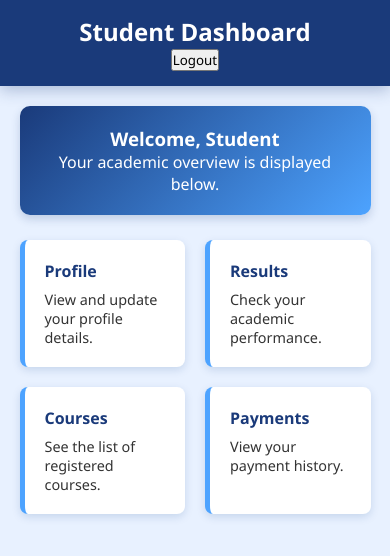
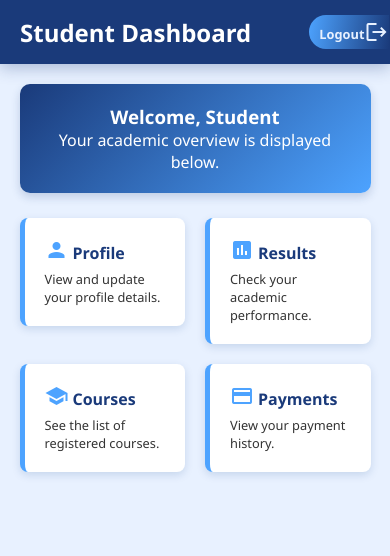
Before and after one commit to godwinA5751/uniPortal, a plain HTML site: page src/pages/student/dashboard.html in a window 390 px wide. Drawn offline with Linux system fonts and the light colour scheme.

Commit message:
update the logout button on the student page

```diff
--- a/src/pages/student/dashboard.html
+++ b/src/pages/student/dashboard.html
@@ -5,12 +5,13 @@
   <meta name="viewport" content="width=device-width, initial-scale=1.0">
   <title>Student Dashboard</title>
   <link rel="stylesheet" href="/src/pages/student/studentCSS/dashboard.css">
+  <link href="https://fonts.googleapis.com/icon?family=Material+Icons" rel="stylesheet">
 </head>
 <body>
 
   <header>
     <h2>Student Dashboard</h2>
-    <button class="logout-btn">Logout</button>
+    <button class="logout-btn"><span>Logout</span><i class="material-icons">logout</i></button>
   </header>
 
   <main>
@@ -24,25 +25,37 @@
     <section class="cards">
       <a href="/src/pages/student/profile.html">
         <div class="card">
-        <h4>Profile</h4>
+          <div class="card_headline">
+            <i class="material-icons">person</i>
+            <h4>Profile</h4>
+          </div>
         <p>View and update your profile details.</p>
       </div>
       </a>
 
       <a href="/src/pages/student/result.html">
         <div class="card">
-        <h4>Results</h4>
+          <div class="card_headline">
+            <i class="material-icons">assessment</i>
+            <h4>Results</h4>
+          </div>
         <p>Check your academic performance.</p>
       </div>
       </a>
 
       <div class="card">
-        <h4>Courses</h4>
+        <div class="card_headline">
+          <i class="material-icons">school</i>
+          <h4>Courses</h4>
+        </div>
         <p>See the list of registered courses.</p>
       </div>
 
       <div class="card">
-        <h4>Payments</h4>
+        <div class="card_headline">
+          <i class="material-icons">payment</i>
+          <h4>Payments</h4>
+        </div>
         <p>View your payment history.</p>
       </div>
     </section>
--- a/src/pages/student/studentCSS/dashboard.css
+++ b/src/pages/student/studentCSS/dashboard.css
@@ -13,15 +13,34 @@
 
 body {
   background: var(--bg-light);
+  transition: all 0.5s ease;
 }
 
 /* Header */
 header {
+  display: flex;
+  align-items: center;
+  justify-content: space-between;
   background: var(--blue);
-  padding: 15px 20px;
+  padding: 15px 1.5px 15px 20px;
   text-align: center;
   color: white;
   box-shadow: 0 4px 15px rgba(26, 58, 122, 0.3);
+}
+
+.logout-btn{
+  display: flex;
+  border: none;
+  border-radius: 20px 0 0 20px;
+  padding: 5px 0 5px 10px;
+  background: linear-gradient(100deg, var(--light-blue), var(--blue));
+  color: var(--bg-light);
+}
+
+.logout-btn span{
+  margin-top: 7%;
+  font-size: 0.8rem;
+  font-weight: bold;
 }
 
 /* Welcome */
@@ -57,14 +76,26 @@ header {
   transition: 0.3s ease;
 }
 
+.card_headline{
+  display: flex;
+  align-items: center;
+  justify-content: start;
+  gap: 4px;
+  margin-bottom: 8px;
+}
+
+.card_headline{
+  color: var(--light-blue);
+}
+
 .card h4 {
-  margin-bottom: 8px;
   color: var(--blue);
+  margin-bottom: -6px;
 }
 
 .card p {
   color: #333;
-  font-size: 0.9rem;
+  font-size: 0.8rem;
 }
 
 /* Hover Effect */
--- a/src/pages/student/studentCSS/profile.css
+++ b/src/pages/student/studentCSS/profile.css
@@ -251,7 +251,7 @@ main {
   margin-top: 10%;
 }
 
-button {
+.btn {
   padding: 7px 10px;
   color: var(--bg-light);
   background: transparent;
@@ -266,7 +266,7 @@ button {
   margin: 2% auto;
 }
 
-button:hover {
+.btn:hover {
   background: var(--light-blue);
   color: white;
   transition: var(--transition);
@@ -383,6 +383,14 @@ span {
   font-size: 14px;
 }
 
+.footer {
+  text-align: center;
+  padding: 15px;
+  margin-top: 30px;
+  color: var(--blue);
+  font-size: 14px;
+}
+
 @media screen and (max-width: 800px) {
   .users-profile {
     flex-direction: column;
@@ -419,11 +427,25 @@ span {
     text-align: center;
     width: 100%;
     box-shadow: inset 0 0 10px var(--light-blue);
-    padding: 20px 10px;
+    padding: 15px 0;
   }
 
-  .last-child{
+  li:last-child{
     border-radius: 0 0 10px 10px;
+    padding: 0px;
+  }
+
+  .logout-btn {
+    width: 100%;
+    border-radius: 0 0 10px 10px;
+    padding: 15px;
+    box-shadow: inset 0 0 10px var(--light-blue);
+    background: transparent;
+    border: none;
+    color: var(--primary-bg);
+    display: flex;
+    align-items: center;
+    justify-content: center;
   }
 
   .nav__menu li a {
--- a/src/pages/student/studentCSS/result.css
+++ b/src/pages/student/studentCSS/result.css
@@ -102,6 +102,8 @@ a{
   list-style: none;
 }
 
+li i{ color: var(--primary-bg);}
+
 .nav__menu li a {
   position: relative;
   text-decoration: none;
@@ -139,21 +141,6 @@ a{
   transform-origin: left;
 }
 
-/* Dark mode button */
-.modes {
-  border: none;
-  background: none;
-  cursor: pointer;
-  color: var(--light-blue);
-  font-size: 1.5rem;
-  padding: 5px;
-  border-radius: 50%;
-  transition: var(--transition);
-}
-
-.modes:hover {
-  background: rgba(0, 0, 0, 0.1);
-}
 
 /* Mobile /* Hamburger button */
 .hamburger {
@@ -267,11 +254,29 @@ table tr:nth-child(even) {
     text-align: center;
     width: 100%;
     box-shadow: inset 0 0 10px var(--light-blue);
-    padding: 20px 10px;
+    padding: 15px 0;
   }
 
-  .last-child{
+  li:last-child{
     border-radius: 0 0 10px 10px;
+    padding: 0px;
+  }
+
+  .logout-btn {
+    width: 100%;
+    border-radius: 0 0 10px 10px;
+    padding: 15px;
+    box-shadow: inset 0 0 10px var(--light-blue);
+    background: transparent;
+    border: none;
+    color: var(--primary-bg);
+    display: flex;
+    align-items: center;
+    justify-content: center;
+  }
+
+  .logout-btn span{
+    font-size: 14px;
   }
 
   .nav__menu li a {
--- a/style.css
+++ b/style.css
@@ -72,6 +72,8 @@ header {
   color: var(--university-gold);
   font-size: 14px;
 }
+
+a{ text-decoration: none; }
 
 nav ul {
   display: flex;
```
Also changed, not shown: index.html (+5 -9 lines), src/pages/student/profile.html (+17 -7 lines), src/pages/student/result.html (+14 -4 lines).
